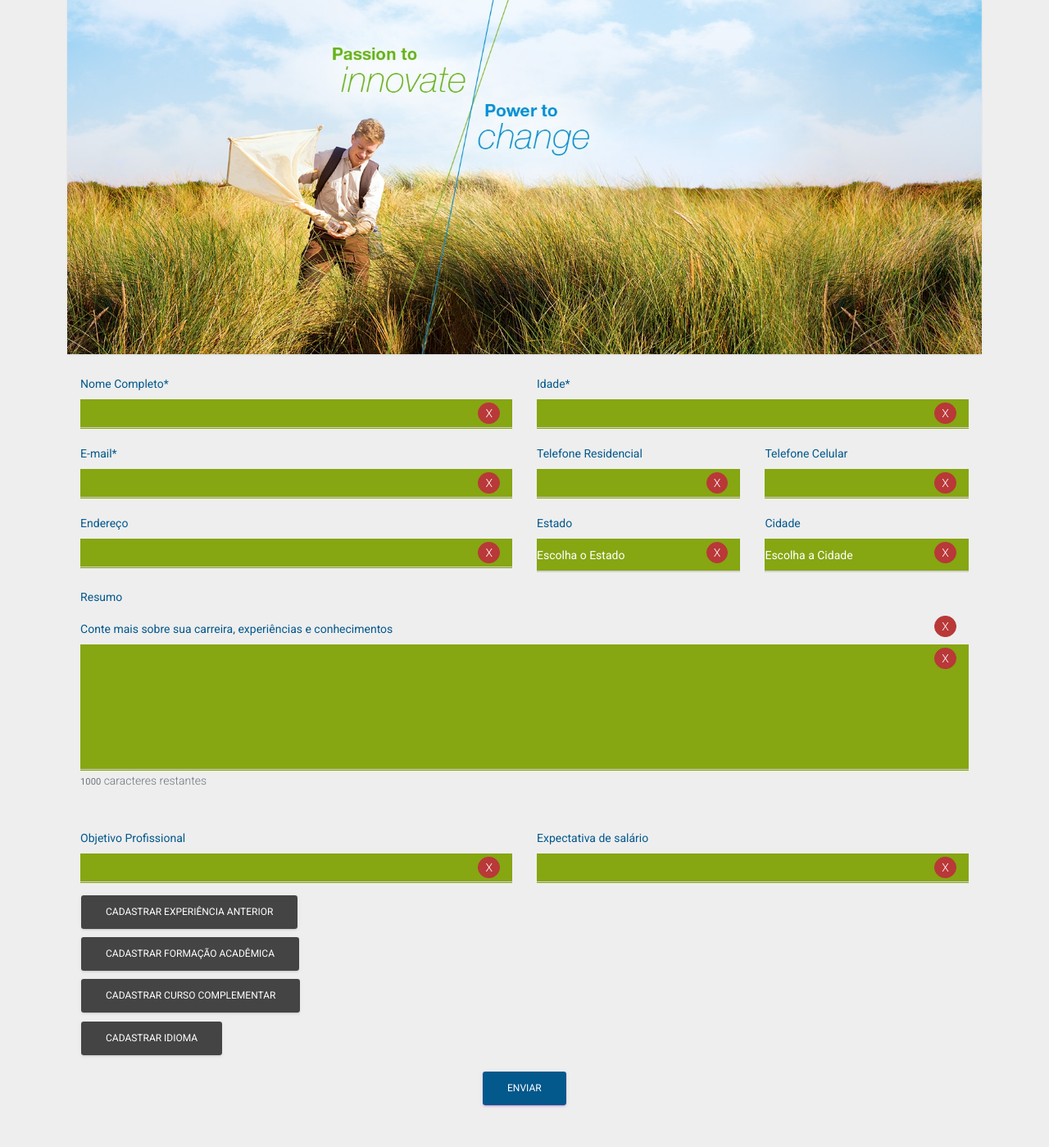
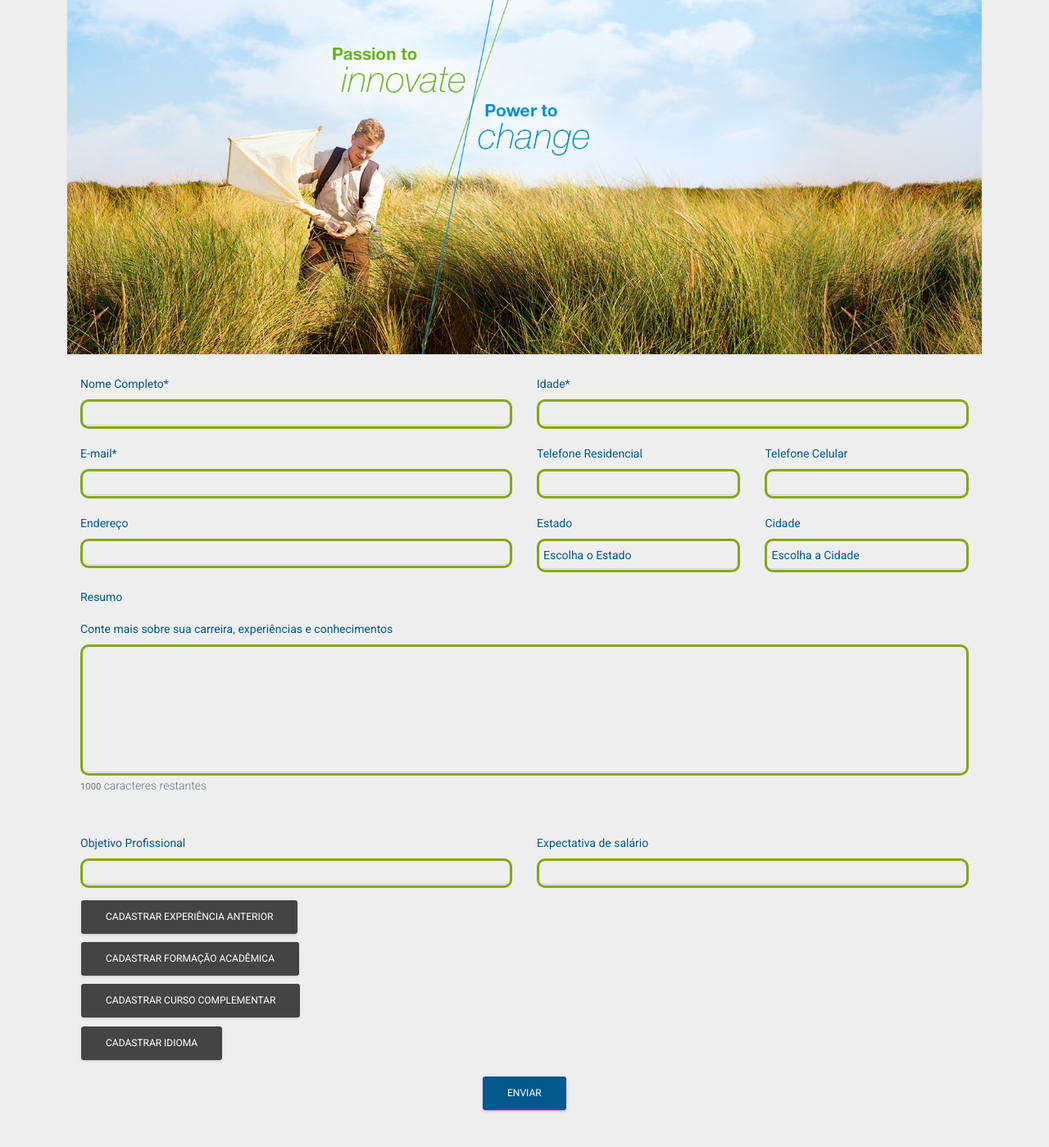
Before and after one commit to exceptionai/TalentAcquisition, a Flask app: template templates/curriculo/formulario.html in a window 1280 px wide. Shown: the top 1399 px of the page at 82% size. Before the commit the page ends 1351 px from the top, so only its background shows below. Run offline with Flask 2, Linux system fonts and the light colour scheme; the template is opened without the code that fills it, so the values that code supplies are empty; some libraries are stand-ins or nearby versions.

Commit message:
estilização de campos required

```diff
--- a/static/css/curriculoForm.css
+++ b/static/css/curriculoForm.css
@@ -25,8 +25,12 @@
 }
 
 .form-control {
-    background-color: #86A612;
-    color: #fff;
+  border-style: solid;
+  border-width: 3px;
+  border-color: #86A612;
+  border-radius: 10px;
+  color: #03588C;
+  padding-left: 5px;
 }
 
 .bmd-label-floating,
@@ -35,7 +39,6 @@
 }
 
 .form-group::after {
-    content: 'X';
     position: absolute;
     right: 15px;
     color: #fff;
@@ -48,7 +51,7 @@
 }
 
 .form-control {
-    background-image: linear-gradient(to top, #03588C 2px, rgba(156, 39, 176, 0) 2px), linear-gradient(to top, #d2d2d2 1px, rgba(210, 210, 210, 0) 1px)
+    background-image: linear-gradient(to top, #03588C 2px, rgba(156, 39, 176, 0) 2px), linear-gradient(to top, #d2d2d2 1px, rgba(210, 210, 210, 0) 1px);
 }
 
 #logo {
@@ -131,7 +134,7 @@
 }
 
 .form-control::placeholder {
-    color: #fff;
+    color: #03588C;
 }
 
 .form-check-input {
```
